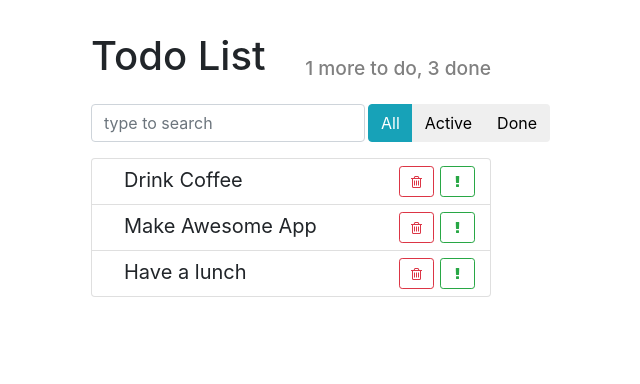
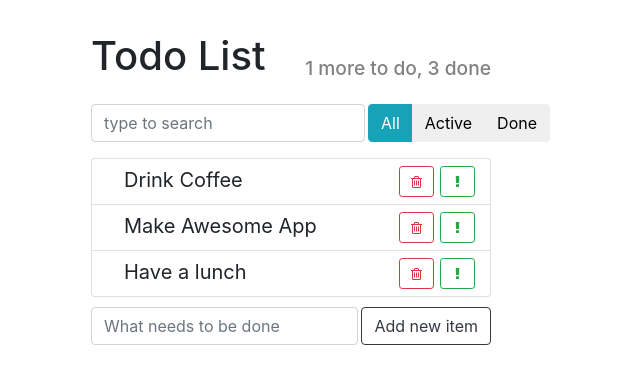
Before and after one commit to Fenix0904/react-js-app, a React (Create React App) app: page / in a window 1280 px wide. Shown: the top 384 px of the page, without its empty margins (349-989 px from the left). Built offline with nearby package versions, Linux system fonts and the light colour scheme.

Commit message:
Added button for adding new items.

```diff
--- a/src/components/app/App.js
+++ b/src/components/app/App.js
@@ -3,17 +3,20 @@ import Header from "../header/Header";
 import SearchPanel from "../search-panel/SearchPanel";
 import ItemStatusFilter from "../item-status-filter/ItemStatusFilter";
 import TodoList from "../todo-list/TodoList";
+import ItemAddForm from "../item-add-form/ItemAddForm";
 
 import "./App.css"
 
 export default class App extends React.Component {
 
+    id = 100;
+
     state = {
         todoData: [
-            {label: 'Drink Coffee', important: false, id: 1},
-            {label: 'Make Awesome App', important: true, id: 2},
-            {label: 'Have a lunch', important: false, id: 3}
-        ]
+            {label: 'Drink Coffee', id: 1},
+            {label: 'Make Awesome App', id: 2},
+            {label: 'Have a lunch', id: 3}
+        ],
     };
 
     deleteItem = (id) => {
@@ -29,6 +32,22 @@ export default class App extends React.Component {
         });
     };
 
+    addNewItem = (label) => {
+        this.setState(({todoData}) => {
+            const id = this.id++;
+            const newArray = [
+                ...todoData,
+                {
+                    label: label,
+                    id: id
+                }
+            ];
+            return {
+                todoData: newArray
+            }
+        })
+    };
+
     render() {
         return (
             <div className="todo-app">
@@ -41,6 +60,7 @@ export default class App extends React.Component {
                 <TodoList
                     items={this.state.todoData}
                     onDeleted={this.deleteItem}/>
+                <ItemAddForm onAddItem={this.addNewItem}/>
             </div>
         )
     }
--- a/src/components/item-add-form/ItemAddForm.js
+++ b/src/components/item-add-form/ItemAddForm.js
@@ -7,29 +7,15 @@ export default class ItemAddForm extends React.Component {
       label: ""
     };
 
-    onLabelChange = (e) => {
-        this.setState({
-           label: e.target.value
-        });
-    };
-    onSubmit = (e) => {
-        e.preventDefault();
-        this.props.onItemAdded(this.state.label);
-        this.setState({
-            label: ""
-        });
-    };
-
     render() {
+        const {onAddItem} = this.props;
         return(
-            <form className="item-add-form d-flex"
-                  onSubmit={this.onSubmit}>
+            <form className="item-add-form d-flex">
                 <input type="text"
                        className="form-control"
-                       onChange={this.onLabelChange}
-                       placeholder="What needs to be done"
-                       value={this.state.label}/>
-                <button className="btn btn-outline-dark">Add new item</button>
+                       placeholder="What needs to be done"/>
+                <button className="btn btn-outline-dark"
+                    onClick={() => onAddItem("New item")}>Add new item</button>
             </form>
         );
     }
```
